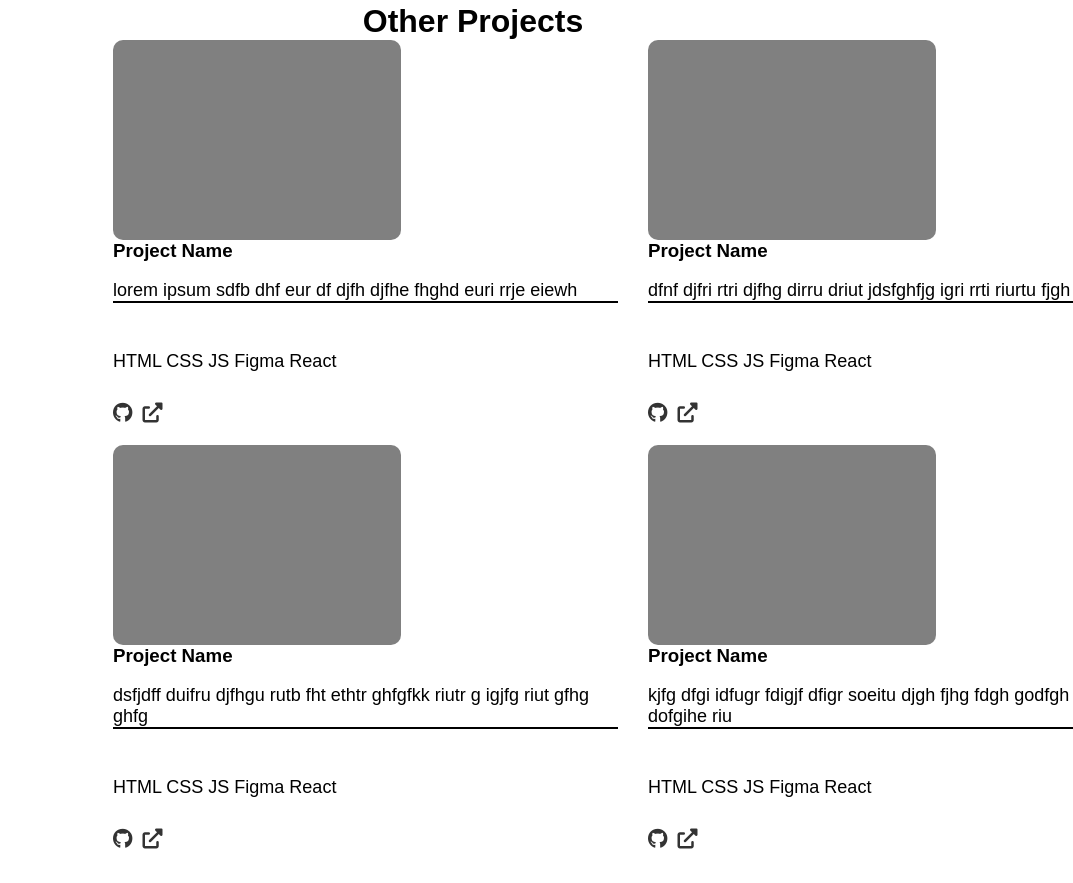
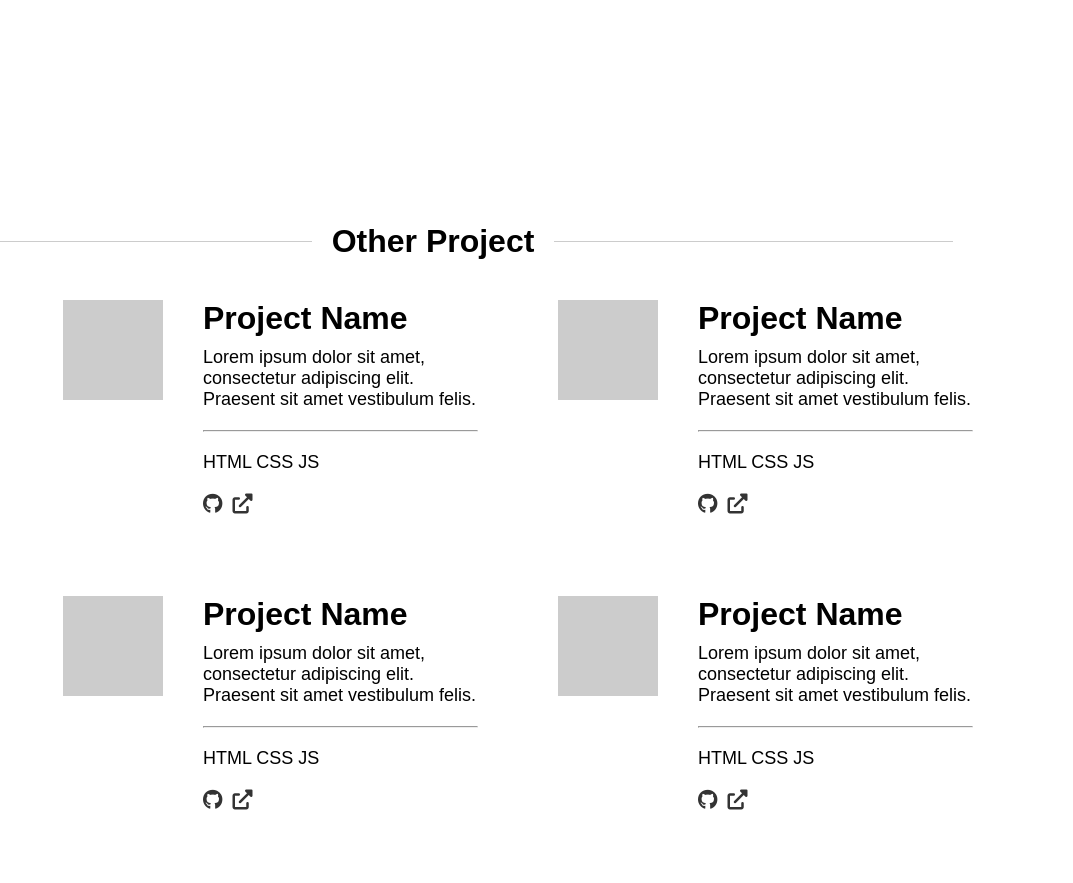
Before and after one commit to Kusumlimb/kusumlimb-firstinternproject, a plain HTML site: page index.html in a window 1280 px wide. Shown: the part 3197-4080 px from the top of the page, without its empty margins (207-1280 px from the left). Drawn offline with Linux system fonts and the light colour scheme.

Commit message:
unwanted file removed

```diff
--- a/index.css
+++ b/index.css
@@ -228,7 +228,96 @@ main {
     justify-content: space-between;
     align-content: space-between;
 }
-.project2mainbox{
+.other-container {
+    width: 90%;
+    max-width: 1200px;
+}
+
+.other-header {
+    display: flex;
+    justify-content: space-between;
+    align-items: center;
+    padding: 20px 40px;
+    grid-column: 1 / span 2;
+    text-align: center;
+    display: flex;
+    justify-content: center;
+    align-items: center;
+    margin-left: 80px;
+    margin-top: 200px;
+}
+
+.other-header hr {
+    flex: 1;
+    border: none;
+    height: 1px;
+    background-color: #ccc;
+}
+
+.other-header h1 {
+    margin: 0 20px;
+    font-size: 2em;
+}
+
+
+.otherprojects {
+    display: grid;
+    grid-template-columns: 1fr 1fr;
+    gap: 40px;
+}
+
+.projectitm {
+    display: grid;
+    grid-template-columns: auto 1fr;
+    overflow: hidden;
+
+}
+
+.project-img {
+    background-color: #cccccc;
+    width: 100px;
+    height: 100px;
+    margin: 20px;
+}
+
+.project-des {
+    padding: 20px;
+    display: flex;
+    flex-direction: column;
+    justify-content: center;
+}
+
+.project-des h1 {
+    margin-top: 0;
+}
+
+.project-des p {
+    margin: 10px 0;
+}
+
+.project-des hr {
+    margin: 10px 0;
+}
+
+.project-des .icon {
+    display: flex;
+    gap: 10px;
+    margin-top: 10px;
+}
+
+.project-des .ico {
+    color: #333;
+    text-decoration: none;
+    font-size: 20px;
+}
+
+.project-des .ico:hover {
+    color: #007bff;
+}
+.otherprojects{
+    margin-left: 250px;
+}
+/* .project2mainbox{
 
     display: grid;
     grid-template-columns: auto auto;
@@ -275,7 +364,7 @@ main {
     grid-template-columns: repeat(2, 1fr);
    margin-left: 20rem;
 
-}
+} */
 .contact-container {
     width: 100%;
     height:100vh;
--- a/index.html
+++ b/index.html
@@ -140,76 +140,67 @@
 
     </div>
     <div class="project2">
-        <div class="project2head">
-            <h1>Other Projects</h1>
+        <!-- Other project section -->
+        <div class="other-container">
+            <div class="other-header">
+                <hr>
+                <h1>Other Project</h1>
+                <hr>
             </div>
-        <div class="project2mainbox">
-        <div class="probox1">
-            <div class="proimage3">
-
-            </div>
-            <div class="prodetail3">
-                <h3>Project Name</h3>
-                <br>
-                <p class="company" style="border-bottom: 2px solid black" >lorem ipsum sdfb dhf eur df djfh djfhe fhghd euri rrje eiewh</p>
-                <br>
-                <p>HTML CSS JS Figma React</p>
-                <div class="icons">
-                    <a href="#" class="icon"><i class="fab fa-github"></i></a>
-                    <a href="#" class="icon"><i class="fas fa-external-link-alt"></i></a>
+            <div class="otherprojects">
+                <div class="projectitm">
+                    <div class="project-img"></div>
+                    <div class="project-des">
+                        <h1>Project Name</h1>
+                        <p>Lorem ipsum dolor sit amet, consectetur adipiscing elit. Praesent sit amet vestibulum felis.</p>
+                        <hr>
+                        <p>HTML CSS JS</p>
+                        <div class="icon">
+                            <a href="#" class="ico"><i class="fab fa-github"></i></a>
+                            <a href="#" class="ico"><i class="fas fa-external-link-alt"></i></a>
                         </div>
                     </div>
                 </div>
-        <div class="probox2">
-            <div class="proimage4">
-
-            </div>
-            <div class="prodetail4">
-                <h3>Project Name</h3>
-                <br>
-                <p class="company" style="border-bottom: 2px solid black">dfnf djfri rtri djfhg dirru driut jdsfghfjg igri rrti riurtu fjgh ritu</p>
-                <br>
-                <p>HTML CSS JS Figma React</p>
-                <div class="icons">
-                    <a href="#" class="icon"><i class="fab fa-github"></i></a>
-                    <a href="#" class="icon"><i class="fas fa-external-link-alt"></i></a>
+                <div class="projectitm">
+                    <div class="project-img"></div>
+                    <div class="project-des">
+                        <h1>Project Name</h1>
+                        <p>Lorem ipsum dolor sit amet, consectetur adipiscing elit. Praesent sit amet vestibulum felis.</p>
+                        <hr>
+                        <p>HTML CSS JS</p>
+                        <div class="icon">
+                            <a href="#" class="ico"><i class="fab fa-github"></i></a>
+                            <a href="#" class="ico"><i class="fas fa-external-link-alt"></i></a>
                         </div>
                     </div>
                 </div>
-        <div class="probox3">
-            <div class="proimage5">
-
-            </div>
-            <div class="prodetail5">
-                <h3>Project Name</h3>
-                <br>
-                <p class="company" style="border-bottom: 2px solid black">dsfjdff duifru djfhgu rutb fht ethtr ghfgfkk riutr g igjfg riut  gfhg ghfg</p>
-                <br>
-                <p>HTML CSS JS Figma React</p>
-                <div class="icons">
-                    <a href="#" class="icon"><i class="fab fa-github"></i></a>
-                    <a href="#" class="icon"><i class="fas fa-external-link-alt"></i></a>
-                </div>
-
-            </div>
-        </div>
-        <div class="probox4">
-            <div class="proimage6">
-
-            </div>
-            <div class="prodetail6">
-                <h3>Project Name</h3>
-                <br>
-                <p class="company" style="border-bottom: 2px solid black">kjfg dfgi idfugr fdigjf dfigr soeitu djgh fjhg fdgh godfgh reitu dofgihe riu</p>
-                <br>
-                <p>HTML CSS JS Figma React</p>
-                <div class="icons">
-                    <a href="#" class="icon"><i class="fab fa-github"></i></a>
-                    <a href="#" class="icon"><i class="fas fa-external-link-alt"></i></a>
+                <div class="projectitm">
+                    <div class="project-img"></div>
+                    <div class="project-des">
+                        <h1>Project Name</h1>
+                        <p>Lorem ipsum dolor sit amet, consectetur adipiscing elit. Praesent sit amet vestibulum felis.</p>
+                        <hr>
+                        <p>HTML CSS JS</p>
+                        <div class="icon">
+                            <a href="#" class="ico"><i class="fab fa-github"></i></a>
+                            <a href="#" class="ico"><i class="fas fa-external-link-alt"></i></a>
                         </div>
                     </div>
                 </div>
-
+                <div class="projectitm">
+                    <div class="project-img"></div>
+                    <div class="project-des">
+                        <h1>Project Name</h1>
+                        <p>Lorem ipsum dolor sit amet, consectetur adipiscing elit. Praesent sit amet vestibulum felis.</p>
+                        <hr>
+                        <p>HTML CSS JS</p>
+                        <div class="icon">
+                            <a href="#" class="ico"><i class="fab fa-github"></i></a>
+                            <a href="#" class="ico"><i class="fas fa-external-link-alt"></i></a>
+                        </div>
+                    </div>
+                </div>
+            </div>
         </div>
 </div>
 <div class="contact-container">
```
Also changed, not shown: about.css (deleted), contact.css (deleted), experience.css (deleted). Lines whose indentation alone changed are shown as unchanged.
